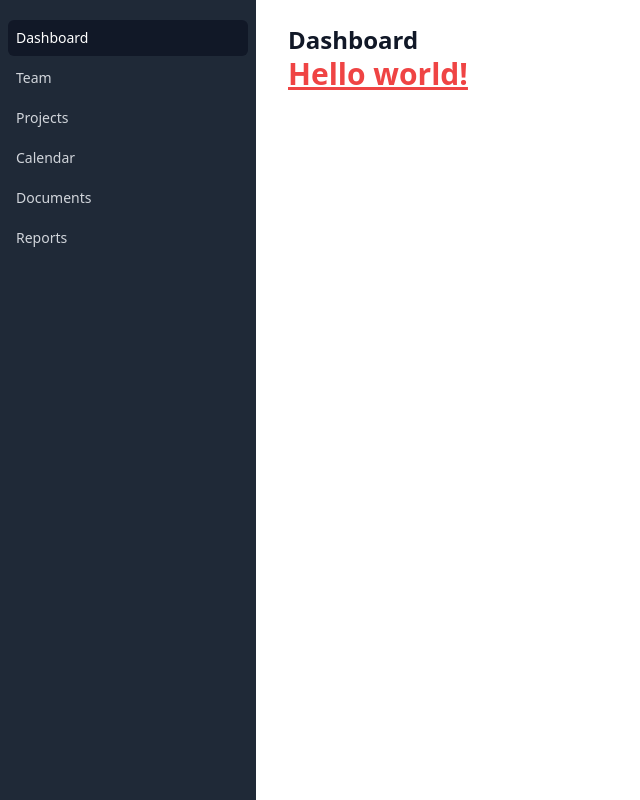
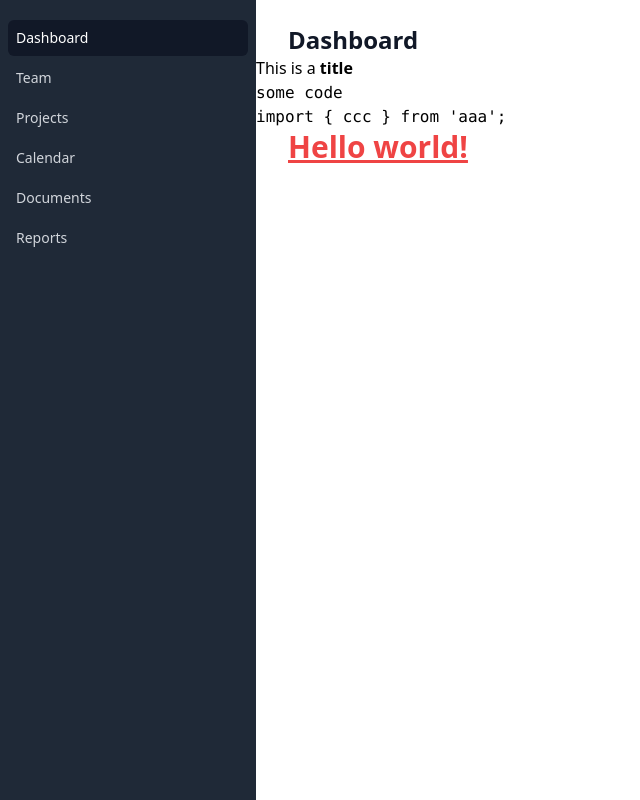
Before and after one commit to mrzli/gm-site, a Gatsby site: page / in a window 1280 px wide. Shown: the whole page, without its empty margins (0-640 px from the left). Built offline with nearby package versions, Linux system fonts and the light colour scheme; Gatsby itself is replaced by a stand-in of ours.

Commit message:
add support for react-markdown

```diff
--- a/package.json
+++ b/package.json
@@ -21,7 +21,8 @@
     "@heroicons/react": "2.0.13",
     "gatsby": "^4.24.7",
     "react": "^18.1.0",
-    "react-dom": "^18.1.0"
+    "react-dom": "^18.1.0",
+    "react-markdown": "8.0.3"
   },
   "devDependencies": {
     "@types/node": "^17.0.45",
--- a/src/components/Layout.tsx
+++ b/src/components/Layout.tsx
@@ -5,9 +5,15 @@ import {
   XMarkIcon,
 } from '@heroicons/react/24/outline'
 import { classNames } from '../util/util';
+import ReactMarkdown from 'react-markdown';
 
+export interface NavigationItem {
+  readonly name: string;
+  readonly href: string;
+  readonly current: boolean;
+}
 
-const navigation = [
+const navigation: readonly NavigationItem[] = [
   { name: 'Dashboard', href: '/another-page', current: true },
   { name: 'Team', href: '#', current: false },
   { name: 'Projects', href: '#', current: false },
@@ -19,6 +25,18 @@ const navigation = [
 export interface LayoutProps {
   readonly children: React.ReactNode
 }
+
+const content: string = `
+# This is a **title**
+
+\`some code\`
+
+\`\`\`js
+import { ccc } from 'aaa';
+\`\`\`
+
+
+`;
 
 export function Layout({ children }: LayoutProps) {
   const [sidebarOpen, setSidebarOpen] = useState(false)
@@ -139,6 +157,9 @@ export function Layout({ children }: LayoutProps) {
               <h1
                 className="text-2xl font-semibold text-gray-900">Dashboard</h1>
             </div>
+            <ReactMarkdown>
+              {content}
+            </ReactMarkdown>
             <div className="mx-auto max-w-7xl px-4 sm:px-6 md:px-8">
               {children}
             </div>
```
Also changed, not shown: 1 other file.
